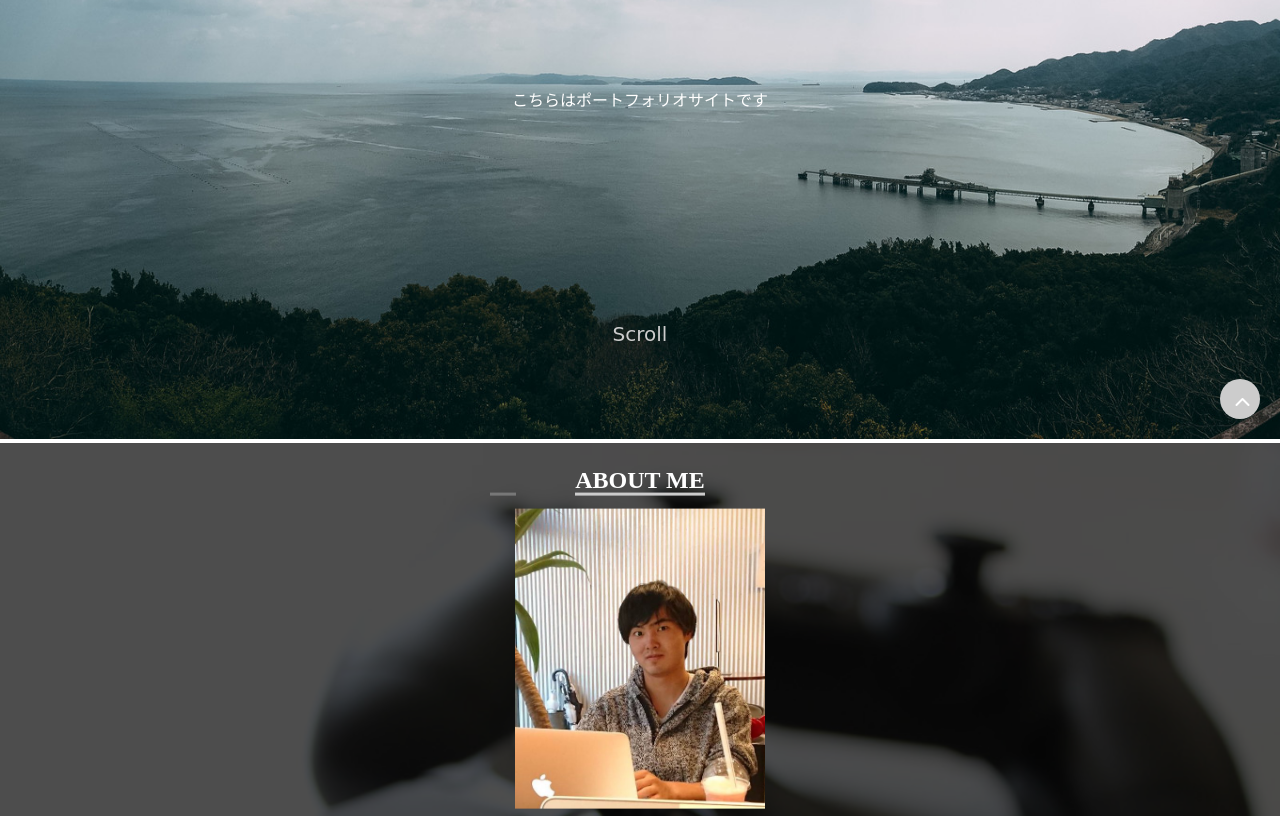
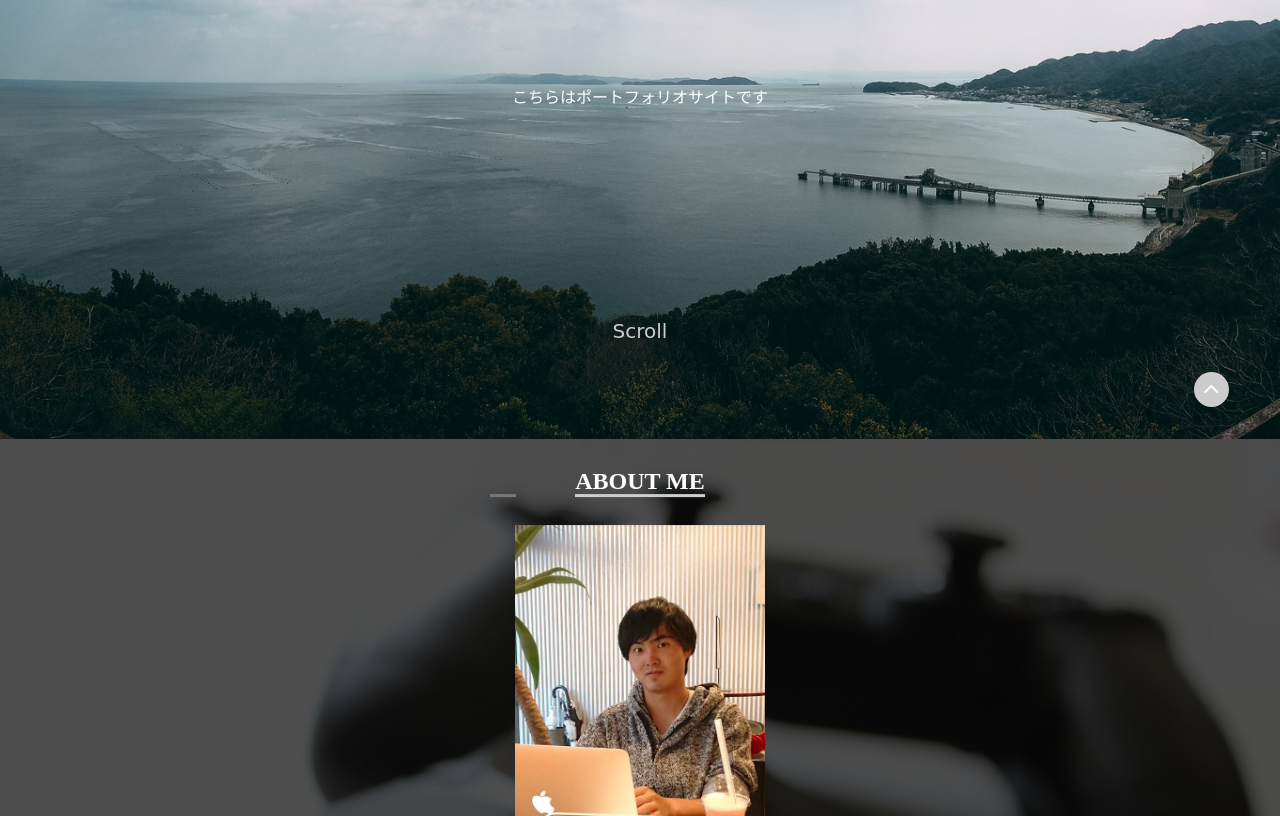
Before and after one commit to Koki1116/my-web-page, a plain HTML site: page portfolio/index.html in a window 1280 px wide. Shown: the part 361-1177 px from the top of the page. Drawn offline with Linux system fonts and the light colour scheme.

Commit message:
css修正

```diff
--- a/portfolio/css/style.css
+++ b/portfolio/css/style.css
@@ -18,7 +18,7 @@ img{
 }
 
 p{
-  line-height: 2.5;
+  line-height: 2.4;
 }
 
 /*header*/
@@ -154,6 +154,7 @@ nav{
     position: relative;
     width: 100vw;
     height: 100vh;
+    display:block;
 }
 
 /*main*/
@@ -193,7 +194,7 @@ main{
 }
 
 .myimage{
-  margin-top: 5%;
+  margin-top: 10%;
 }
 
 .about-cont{
@@ -215,7 +216,6 @@ main{
 /*Learn*/
 .img-learn{
   background-color: #000000;
-  display:inline-block;
 }
 
 .img-learn img{
@@ -250,14 +250,13 @@ main{
 /*footer*/
 #page-top {
   position: fixed;
-  bottom: 20px;
-  right: 20px;
+  bottom: 4%;
+  right: 4%;
 }
 
 #page-top a {
   display: block;
   z-index: 999;
-  padding: 5px 0 0 5px;
   border-radius: 30px;
   width: 35px;
   height: 35px;
```
